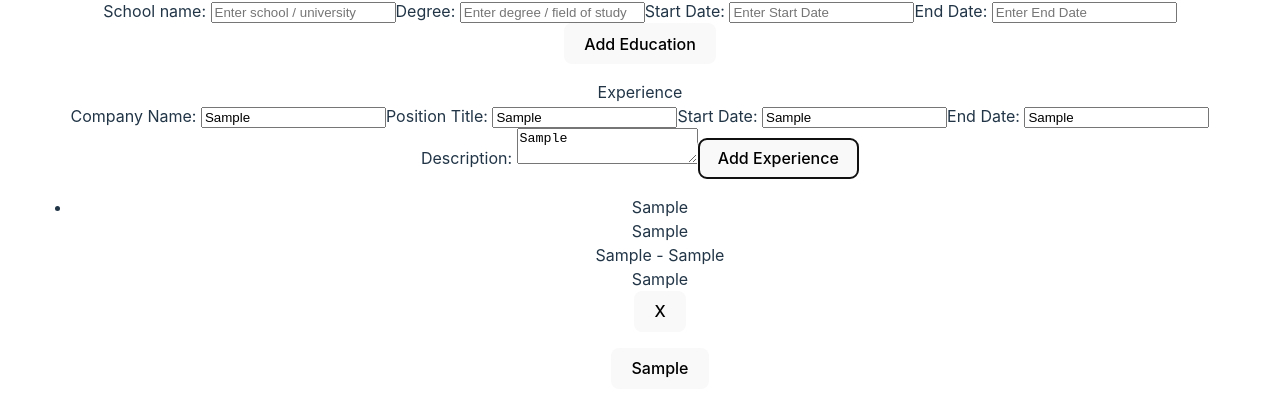
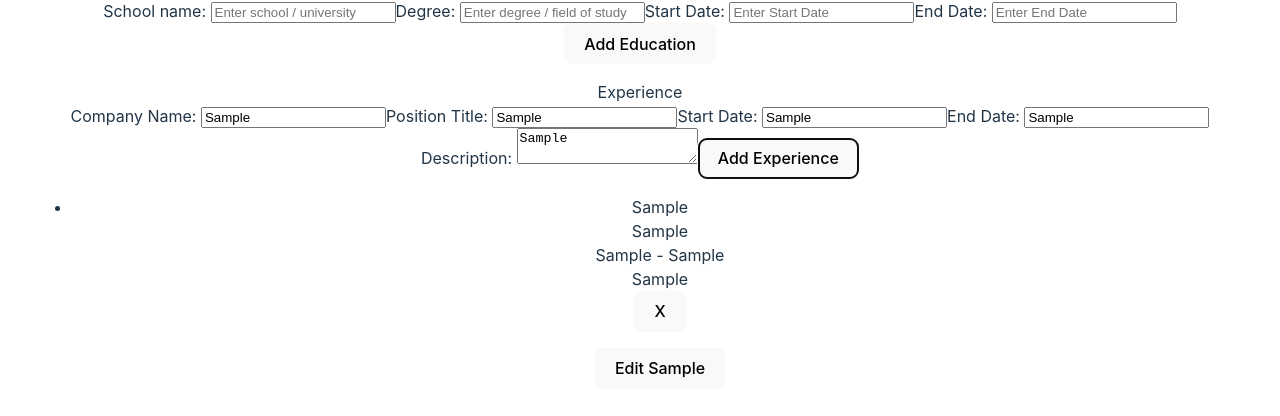
Before and after one commit to magic-doggo/cv-application, a React (Vite) app: page / in a window 1280 px wide. Both pictures are taken after typing "Sample", "Sample", "Sample", "Sample", "Sample" into the empty fields and a click on the button "Add Experience". Shown: the part 286-702 px from the top of the page. Built offline with nearby package versions, Linux system fonts and the light colour scheme.

Commit message:
Allow editing existing experiences

```diff
--- a/src/components/PracticalExperience.jsx
+++ b/src/components/PracticalExperience.jsx
@@ -8,6 +8,7 @@ export function PracticalExperience() {
     const [description, setDescription] = useState('');
     const [nextId, setNextId] = useState(0);
     const [experienceEntries, setExperienceEntries] = useState([]);
+    const [editExistingExperience, setEditExistingExperience] = useState(null);
 
     function handleCompanyNameChange(e) {
         setCompanyName(e.target.value)
@@ -25,24 +26,8 @@ export function PracticalExperience() {
         setDescription(e.target.value);
     }
 
-
-
-    function addExperience() {
-        setExperienceEntries([...experienceEntries, {
-            companyName: companyName,
-            positionTitle: positionTitle,
-            startDate: startDate,
-            endDate: endDate,
-            description: description,
-            id: (nextId)
-        }]);
-        setNextId(nextId + 1);
-    }
-
-
-    return (
-        <div className="add-experience-section">
-            <div>Experience</div>
+    function addExperienceForm() {
+        return (
             <form onSubmit={e => { e.preventDefault(); addExperience() }}>
                 <label htmlFor="companyName">Company Name: </label>
                 <input type="text" name="companyName" id="companyName" placeholder="Enter Company Name"
@@ -65,7 +50,92 @@ export function PracticalExperience() {
                     value={description} onChange={handleDescriptionChange}></textarea>
                 <button type="submit">Add Experience</button>
             </form>
+        );
+    }
 
+    function editExperienceForm() {
+        return (
+            <form onSubmit={e => { e.preventDefault(); editExperience() }}>
+                <label htmlFor="companyName">Company Name: </label>
+                <input type="text" name="companyName" id="companyName" placeholder="Enter Company Name"
+                    value={companyName} onChange={handleCompanyNameChange} />
+
+                <label htmlFor="positionTitle">Position Title: </label>
+                <input type="text" name="positionTitle" id="positionTitle" placeholder="Enter Position Title"
+                    value={positionTitle} onChange={handlePositionTitleChange} />
+
+                <label htmlFor="startDate">Start Date: </label>
+                <input type="text" name="startDate" id="startDate" placeholder="Enter Start Date"
+                    value={startDate} onChange={handleStartDateChange} />
+
+                <label htmlFor="endDate">End Date: </label>
+                <input type="text" name="endDate" id="endDate" placeholder="Enter End Date"
+                    value={endDate} onChange={handleEndDateChange} />
+
+                <label htmlFor="description">Description: </label>
+                <textarea type="text" name="description" id="description" placeholder="Description"
+                    value={description} onChange={handleDescriptionChange}></textarea>
+                <button type="submit">Add Experience</button>
+            </form>
+        );
+    }
+
+    function addExperience() {
+        setExperienceEntries([...experienceEntries, {
+            companyName: companyName,
+            positionTitle: positionTitle,
+            startDate: startDate,
+            endDate: endDate,
+            description: description,
+            id: (nextId)
+        }]);
+        setNextId(nextId + 1);
+    }
+
+    //only runs when editExperienceForm() is called
+    function editExperience() {
+        const editedExperiences = experienceEntries.map(
+            experience => {
+                // if (experience.id != xp.id) {
+                //compare to the experience id stored in state, rather than the function param
+                if (experience.id != editExistingExperience.id) {
+                    return experience;
+                    //MAYBE I can get rid of duplicate editExperience/AddExperience
+                    //if the id is not found in editexperience, just run addExperience?
+                }
+                else {
+                    return {
+                        ...experience,
+                        companyName: companyName,
+                        positionTitle: positionTitle,
+                        startDate: startDate,
+                        endDate: endDate,
+                        description: description
+                        //consider splitting this huge Practical experience function
+                    }
+                }
+            }
+        );
+        setExperienceEntries(editedExperiences);
+        setEditExistingExperience(null);
+    };
+
+    function selectEditingExperience(experience) {
+        setEditExistingExperience(experience);
+        setCompanyName(experience.companyName);
+        setPositionTitle(experience.positionTitle);
+        setStartDate(experience.startDate);
+        setEndDate(experience.endDate)
+        setDescription(experience.description)
+    }
+
+
+    return (
+        <div className="add-experience-section">
+            <div>Experience</div>
+            {/* /* if currently editing in setState, show the form that edits the existing experience.
+            else, show the regular form to input a new experience * */}
+            {editExistingExperience ? editExperienceForm(editExistingExperience) : addExperienceForm()}
             <ul>
                 {experienceEntries.map(experience => (
                     <li key={experience.id}>
@@ -86,7 +156,9 @@ export function PracticalExperience() {
 
             <ul>
                 {experienceEntries.map(experience => (
-                    <button key={experience.id}>{experience.companyName}</button>
+                    <button key={experience.id} onClick={() =>
+                        selectEditingExperience(experience) //should not work, need to add function that does something alongside setEditExi...
+                    }>Edit {experience.companyName}</button>
                 ))}
             </ul>
         </div>
```
